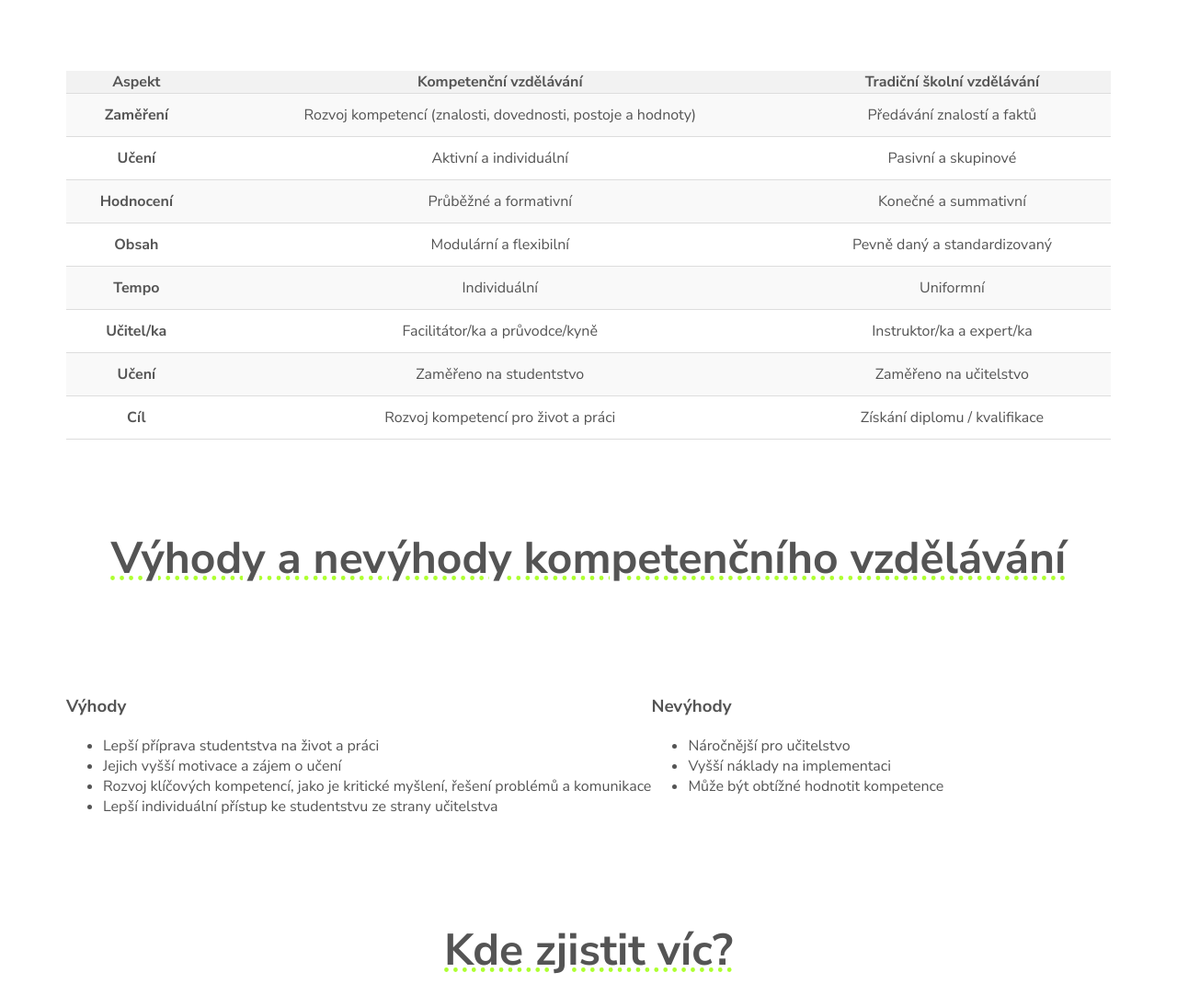
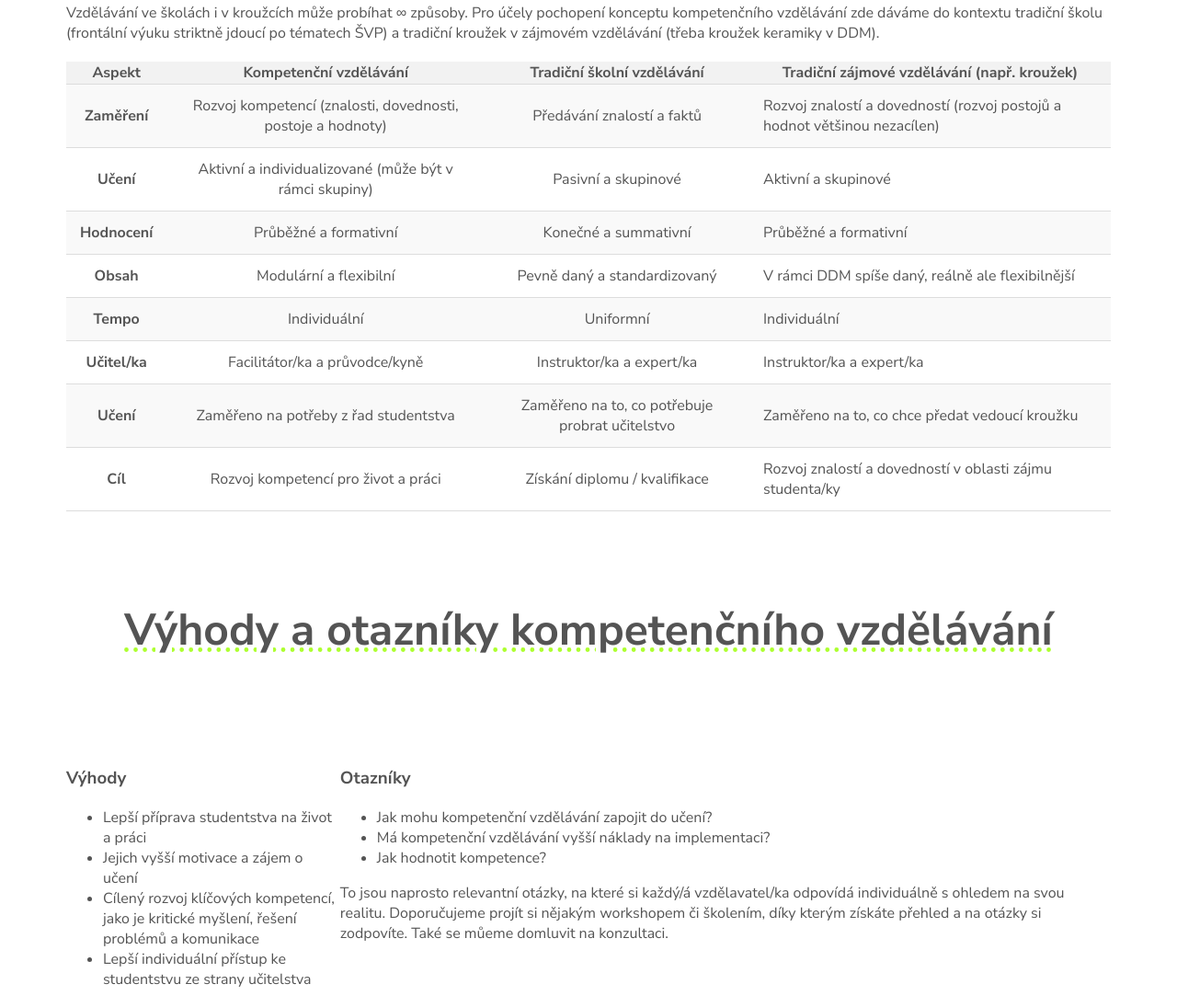
Before and after one commit to Vimes42/kompetencni-vzdelavani, an Eleventy site: page index.html in a window 1280 px wide. Shown: the part 2303-3398 px from the top of the page at 92% size. Built offline with nearby package versions, Linux system fonts and the light colour scheme; Eleventy itself is replaced by a stand-in of ours; files that its build step writes are made by us from their sources.

Commit message:
úprava textů po strategáči

```diff
--- a/index.html
+++ b/index.html
@@ -28,8 +28,8 @@
     </header>
     <div class="main">
         <div class="intro">
-            <p class="intro__description intro__description--up">Cílem kompetenčního vzdělávání je <span class="underline__dotted">rozvoj kompetencí (znalosti, dovednosti, postoje a hodnoty)</span>, které studentstvo potřebuje pro život a práci.</p>
-            <p class="intro__description intro__description--down">Jedná se o modernější a efektivnější přístup ke vzdělávání. Studentstvo se učí aktivně a individuálně, čímž se <span class="underline__dotted">zvyšuje jejich motivace a zájem o učení.</span></p>
+            <p class="intro__description intro__description--up">Kompetenční vzdělávání je <span class="underline__dotted">zaměřeno na rozvoj kompetencí (znalosti, dovednosti, postoje a hodnoty)</span>, které jsou potřebné pro život a práci.</p>
+            <p class="intro__description intro__description--down">Studentstvo se učí aktivně a individuálně, čímž se <span class="underline__dotted">zvyšuje jejich motivace a zájem o učení.</span></p>
 
         </div>
         <div class="characteristics" id="characteristics">
@@ -40,75 +40,86 @@
         </div>
         <div class="differences">
             <h2>Rozdíly mezi kompetenčním vzděláváním a tradičním vzděláváním</h2>
+            <p>Vzdělávání ve školách i v kroužcích může probíhat ∞ způsoby. Pro účely pochopení konceptu kompetenčního vzdělávání zde dáváme do kontextu tradiční školu (frontální výuku striktně jdoucí po tématech ŠVP) a tradiční kroužek v zájmovém vzdělávání (třeba kroužek keramiky v DDM).</p>
             <table class="differences__table">
                 <tr class="differences__table--heading">
                     <td>Aspekt</td>
                     <td>Kompetenční vzdělávání</td>
                     <td>Tradiční školní vzdělávání</td>
+                    <td>Tradiční zájmové vzdělávání (např. kroužek)</td>
                 </tr>
                 <tr class="differences__table--text">
                     <td>Zaměření</td>
                     <td>Rozvoj kompetencí (znalosti, dovednosti, postoje a hodnoty)</td>
                     <td>Předávání znalostí a faktů</td>
+                    <td>Rozvoj znalostí a dovedností (rozvoj postojů a hodnot většinou nezacílen)</td>
                 </tr>
                 <tr class="differences__table--text">
                     <td>Učení</td>
-                    <td>Aktivní a individuální</td>
+                    <td>Aktivní a individualizované (může být v rámci skupiny)</td>
                     <td>Pasivní a skupinové</td>
+                    <td>Aktivní a skupinové</td>
                 </tr>
                 <tr class="differences__table--text">
                     <td>Hodnocení</td>
                     <td>Průběžné a formativní</td>
                     <td>Konečné a summativní</td>
+                    <td>Průběžné a formativní</td>
                 </tr>
                 <tr class="differences__table--text">
                     <td>Obsah</td>
                     <td>Modulární a flexibilní</td>
                     <td>Pevně daný a standardizovaný</td>
+                    <td>V rámci DDM spíše daný, reálně ale flexibilnější</td>
                 </tr>
                 <tr class="differences__table--text">
                     <td>Tempo</td>
                     <td>Individuální</td>
                     <td>Uniformní</td>
+                    <td>Individuální</td>
                 </tr>
                 <tr class="differences__table--text">
                     <td>Učitel/ka</td>
                     <td>Facilitátor/ka a průvodce/kyně</td>
                     <td>Instruktor/ka a expert/ka</td>
+                    <td>Instruktor/ka a expert/ka</td>
                 </tr>
                 <tr class="differences__table--text">
                     <td>Učení</td>
-                    <td>Zaměřeno na studentstvo</td>
-                    <td>Zaměřeno na učitelstvo</td>
+                    <td>Zaměřeno na potřeby z řad studentstva</td>
+                    <td>Zaměřeno na to, co potřebuje probrat učitelstvo</td>
+                    <td>Zaměřeno na to, co chce předat vedoucí kroužku</td>
                 </tr>
                 <tr class="differences__table--text">
                     <td>Cíl</td>
                     <td>Rozvoj kompetencí pro život a práci</td>
                     <td>Získání diplomu / kvalifikace</td>
+                    <td>Rozvoj znalostí a dovedností v oblasti zájmu studenta/ky</td>
                 </tr>
             </table>
         </div>
 
         <div class="advantages" id="advantages">
-            <h2>Výhody a nevýhody kompetenčního vzdělávání</h2>
+            <h2>Výhody a otazníky kompetenčního vzdělávání</h2>
             <div class="advantages__box">
             <div class="advantages__advantages">
                 <h3>Výhody</h3>
                 <ul>
                     <li>Lepší příprava studentstva na život a práci</li>
                     <li>Jejich vyšší motivace a zájem o učení</li>
-                    <li>Rozvoj klíčových kompetencí, jako je kritické myšlení, řešení problémů a
+                    <li>Cílený rozvoj klíčových kompetencí, jako je kritické myšlení, řešení problémů a
                         komunikace</li>
                     <li>Lepší individuální přístup ke studentstvu ze strany učitelstva</li>
                 </ul>
             </div>
             <div class="advantages__disadvantages">
-                <h3>Nevýhody</h3>
+                <h3>Otazníky</h3>
                 <ul>
-                    <li>Náročnější pro učitelstvo</li>
-                    <li>Vyšší náklady na implementaci</li>
-                    <li>Může být obtížné hodnotit kompetence</li>
+                    <li>Jak mohu kompetenční vzdělávání zapojit do učení?</li>
+                    <li>Má kompetenční vzdělávání vyšší náklady na implementaci?</li>
+                    <li>Jak hodnotit kompetence?</li>
                 </ul>
+                <p>To jsou naprosto relevantní otázky, na které si každý/á vzdělavatel/ka odpovídá individuálně s ohledem na svou realitu. Doporučujeme projít si nějakým workshopem či školením, díky kterým získáte přehled a na otázky si zodpovíte. Také se můeme domluvit na konzultaci. </p>
             </div>
         </div>
         </div>
--- a/index.js
+++ b/index.js
@@ -28,23 +28,23 @@ const characteristicsDiv = (heading, text) => {
 const chars = [
     {
         heading: 'Zaměření na kompetence',
-        text: 'Kompetenční vzdělávání se zaměřuje na rozvoj znalostí, dovedností a postojů, které studentstvo potřebuje pro život a práci. Nejde jen o předávání znalostí a faktů.'
+        text: 'Kompetenční vzdělávání se zaměřuje na rozvoj znalostí, dovedností, hodnot a postojů, které studentstvo potřebuje pro život a práci. Nejde jen o předávání znalostí a faktů.'
     },
     {
-        heading: 'Aktivní a individuální učení',
-        text: 'Studentstvo se učí aktivně a individuálně. Je zodpovědné za svůj vlastní proces učení, učitelky a učitelé jim v tom pomáhají.'
+        heading: 'Aktivní a individualizované učení',
+        text: 'Studentstvo se učí aktivně a individuálně (sami či ve skupině). Je zodpovědné za svůj vlastní proces učení, učitelky a učitelé jim v tom pomáhají.'
     },
     {
         heading: 'Průběžné a formativní hodnocení',
-        text: 'Hodnocení je průběžné a formativní. Studentstvo dostává zpětnou vazbu v průběhu celého procesu učení a mohou se tak neustále zlepšovat.'
+        text: 'Studentstvo dostává zpětnou vazbu v průběhu celého procesu učení a mohou se tak neustále zlepšovat.'
     },
     {
         heading: 'Modulární a flexibilní obsah',
-        text: 'Obsah je modulární a flexibilní. Studentstvo si může vybrat moduly, které je zajímají a které jim pomohou dosáhnout jejich cílů.'
+        text: 'Studentstvo si může vybrat moduly, které je zajímají a které jim pomohou dosáhnout jejich cílů.'
     },
     {
         heading: 'Individuální tempo',
-        text: 'Každý/á se učí svým vlastním tempem. Neexistuje žádné jednotné tempo pro všechny.'
+        text: 'Neexistuje žádné jednotné tempo pro všechny.'
     },
     {
         heading: 'Učitel/ka jako facilitátor/ka',
@@ -52,7 +52,7 @@ const chars = [
     },
     {
         heading: 'Zaměření na studentstvo',
-        text: 'Učení je zaměřeno na studentstvo. Učitel/ka vychází z potřeb a zájmů studentstva.'
+        text: 'Učení je zaměřeno na studentstvo. Vzdělavatel/ka vychází z potřeb a zájmů studentstva.'
     },
 
 ];
```
